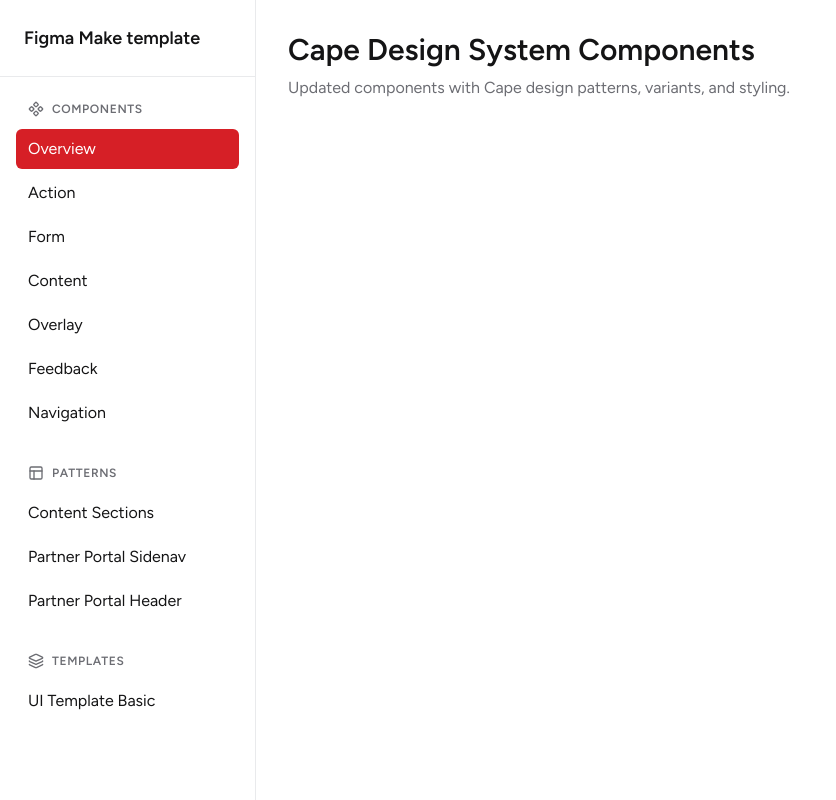
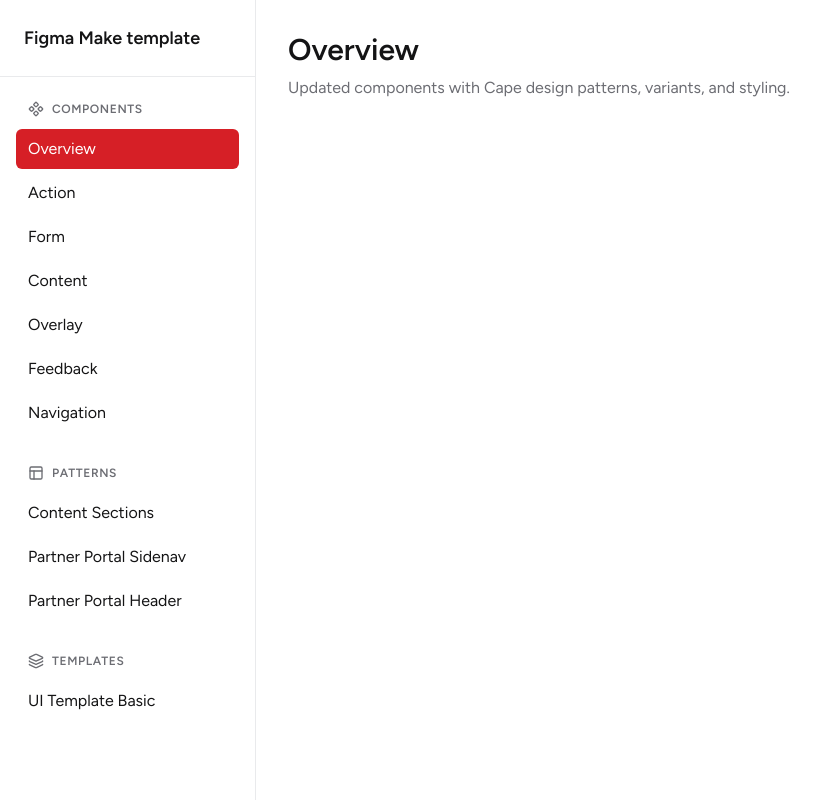
Before and after one commit to lucasbarcellos-dh/figma-make-template, a React (Vite) app: page / in a window 1280 px wide. Shown: the whole page, without its empty margins (0-836 px from the left). Built offline with nearby package versions, Linux system fonts and the light colour scheme.

Commit message:
Update OverviewPage.tsx

```diff
--- a/cape-template/pages/OverviewPage.tsx
+++ b/cape-template/pages/OverviewPage.tsx
@@ -2,7 +2,7 @@
   return (
     <section className="space-y-4">
       <div>
-        <h1 className="text-3xl font-semibold mb-2">Cape Design System Components</h1>
+        <h1 className="text-3xl font-semibold mb-2">Overview</h1>
         <p className="text-muted-foreground">Updated components with Cape design patterns, variants, and styling.</p>
       </div>
     </section>
```
